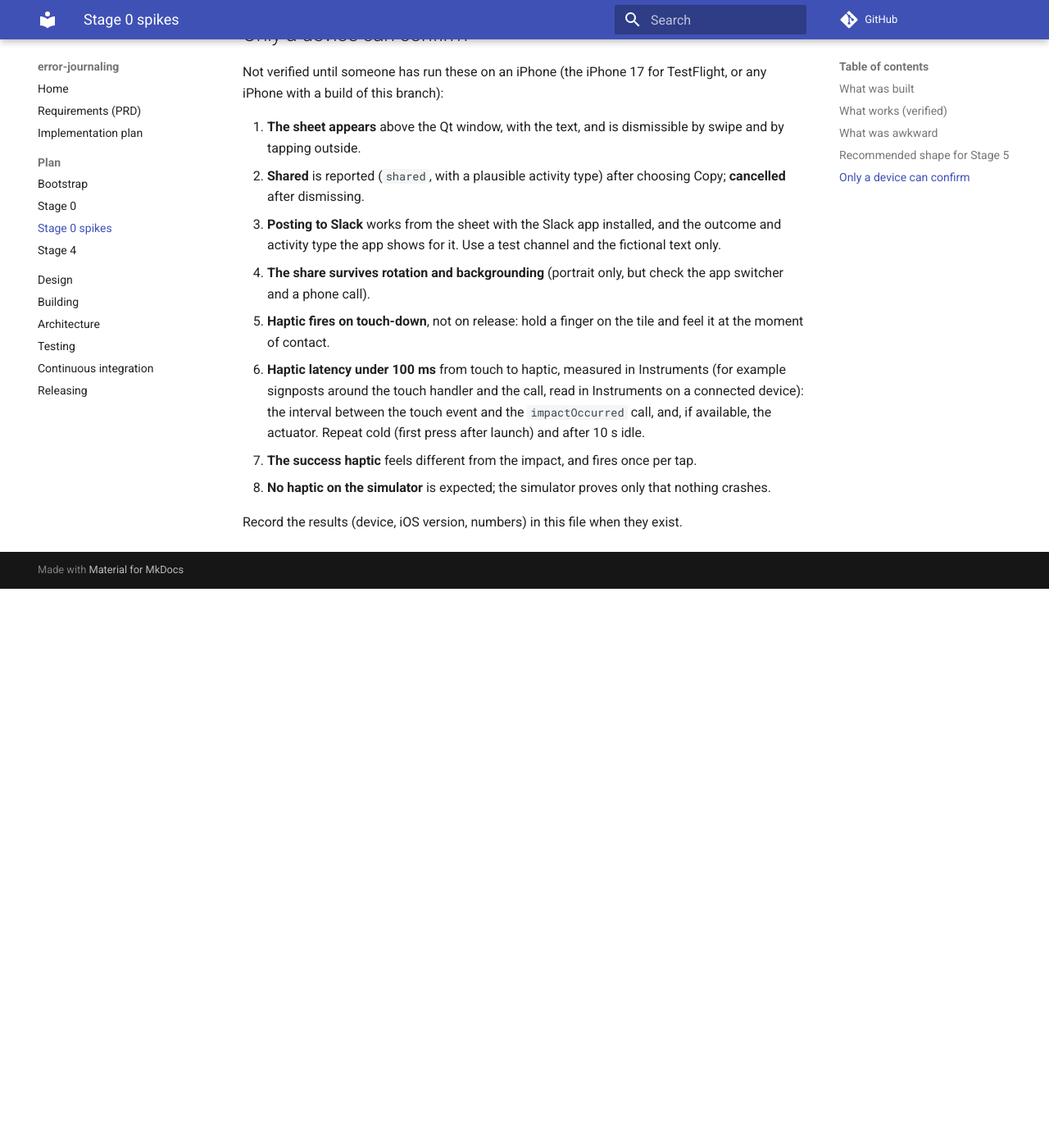
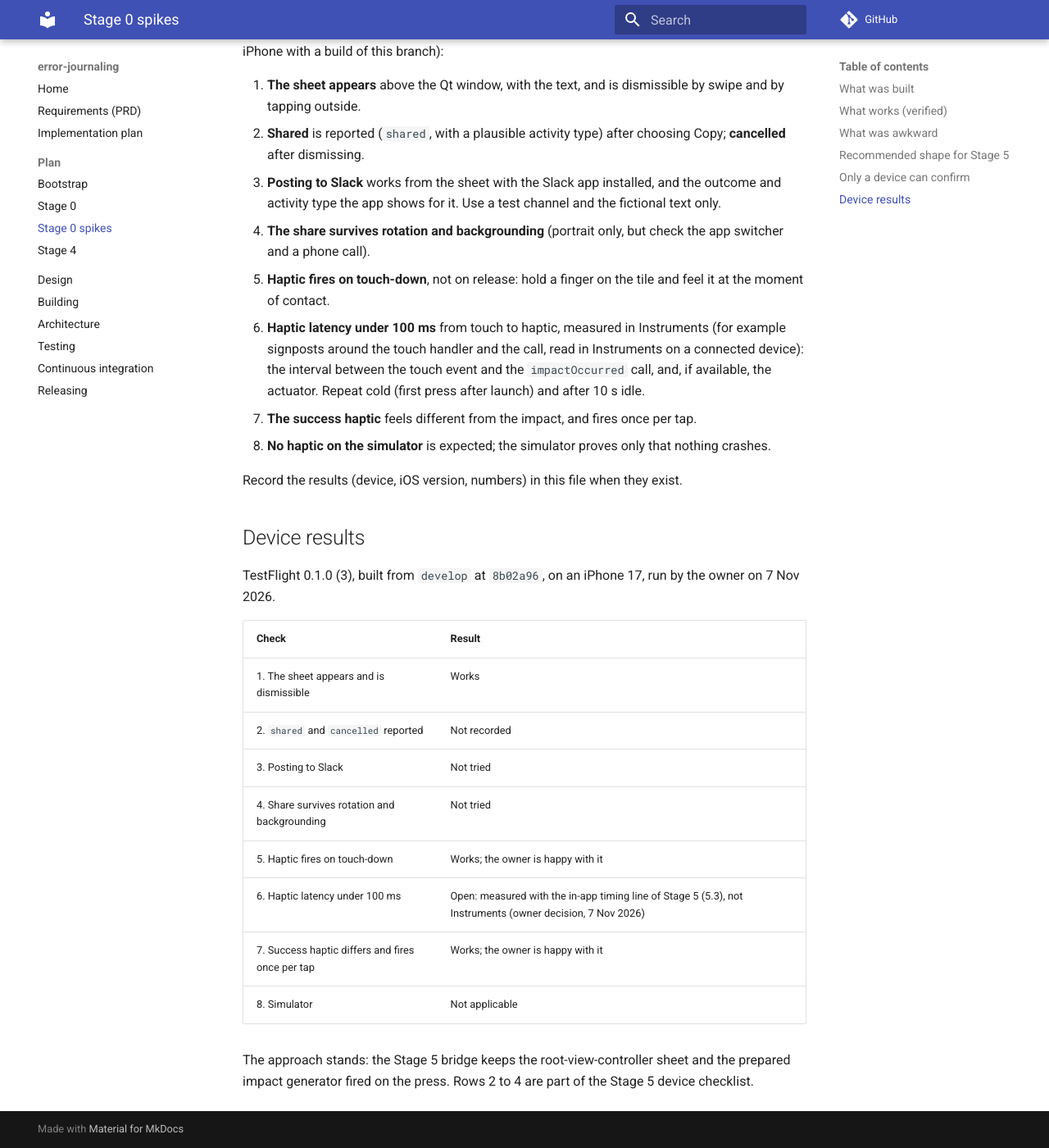
Before and after one commit to iainchesworthlabs/icl-error-journaling, an MkDocs documentation site: the page built from docs/plan/spikes.md, in a window 1280 px wide and 1400 px high, scrolled down 2351 px. Shown: the whole window at 82% size. Built offline with MkDocs 1.6.1 and Material for MkDocs 9.7.7, drawn with Linux system fonts in a browser that asks for light colours; comment, search, counter and statistics services are not loaded; before the commit the page ends 3069 px from its top, so only the background shows below that; some of the changed text lies outside the part shown.

Commit message:
Record the first device results and the Stage 0 exit gate (#54)
## What and why

The owner ran TestFlight 0.1.0 (3) (develop `8b02a96`, with the spike
controls from #48) on an iPhone 17 on 7 Nov 2026: both haptics work and
feel right, and the share sheet works.

- `docs/plan/spikes.md`: the warning becomes a note of the first device
run, and a **Device results** table records each checklist row. Rows 2
to 4 (shared/cancelled reporting, Slack, rotation and backgrounding) are
not yet recorded and move to the Stage 5 device checklist; row 6
(latency) is measured with the in-app timing line of 5.3, as the owner
decided.
- `docs/plan/stage-0.md`: the exit gate is recorded as passed.

## Checks

- Docs only.

Signed-off-by: Iain Chesworth <iain.chesworth@gmail.com>

```diff
--- a/docs/plan/spikes.md
+++ b/docs/plan/spikes.md
@@ -3,10 +3,9 @@
 Work packages 0.4 and 0.5 of the [Stage 0 plan](stage-0.md). Both run on the empty application behind the
 `ej_ios_bridge` interface.
 
-!!! warning "Unverified on a device"
-    Nothing on this page has run on an iPhone. The development machine has no Mac, and the hosted runners only
-    compile the Objective-C++ and run the desktop stub. Every statement about how the sheet or the haptic *behaves* is
-    from Apple's documented API and is a prediction until someone runs the checklist at the end.
+!!! note "First device run, 7 Nov 2026"
+    The owner ran TestFlight 0.1.0 (3) on an iPhone 17: both haptics and the share sheet work. The rest of the
+    checklist below is still open; see [Device results](#device-results).
 
 ## What was built
 
@@ -84,3 +83,21 @@ branch):
 8. **No haptic on the simulator** is expected; the simulator proves only that nothing crashes.
 
 Record the results (device, iOS version, numbers) in this file when they exist.
+
+## Device results
+
+TestFlight 0.1.0 (3), built from `develop` at `8b02a96`, on an iPhone 17, run by the owner on 7 Nov 2026.
+
+| Check | Result |
+|---|---|
+| 1. The sheet appears and is dismissible | Works |
+| 2. `shared` and `cancelled` reported | Not recorded |
+| 3. Posting to Slack | Not tried |
+| 4. Share survives rotation and backgrounding | Not tried |
+| 5. Haptic fires on touch-down | Works; the owner is happy with it |
+| 6. Haptic latency under 100 ms | Open: measured with the in-app timing line of Stage 5 (5.3), not Instruments (owner decision, 7 Nov 2026) |
+| 7. Success haptic differs and fires once per tap | Works; the owner is happy with it |
+| 8. Simulator | Not applicable |
+
+The approach stands: the Stage 5 bridge keeps the root-view-controller sheet and the prepared impact generator fired
+on the press. Rows 2 to 4 are part of the Stage 5 device checklist.
```
Also changed, not shown: docs/plan/stage-0.md (+5 -0 lines).
